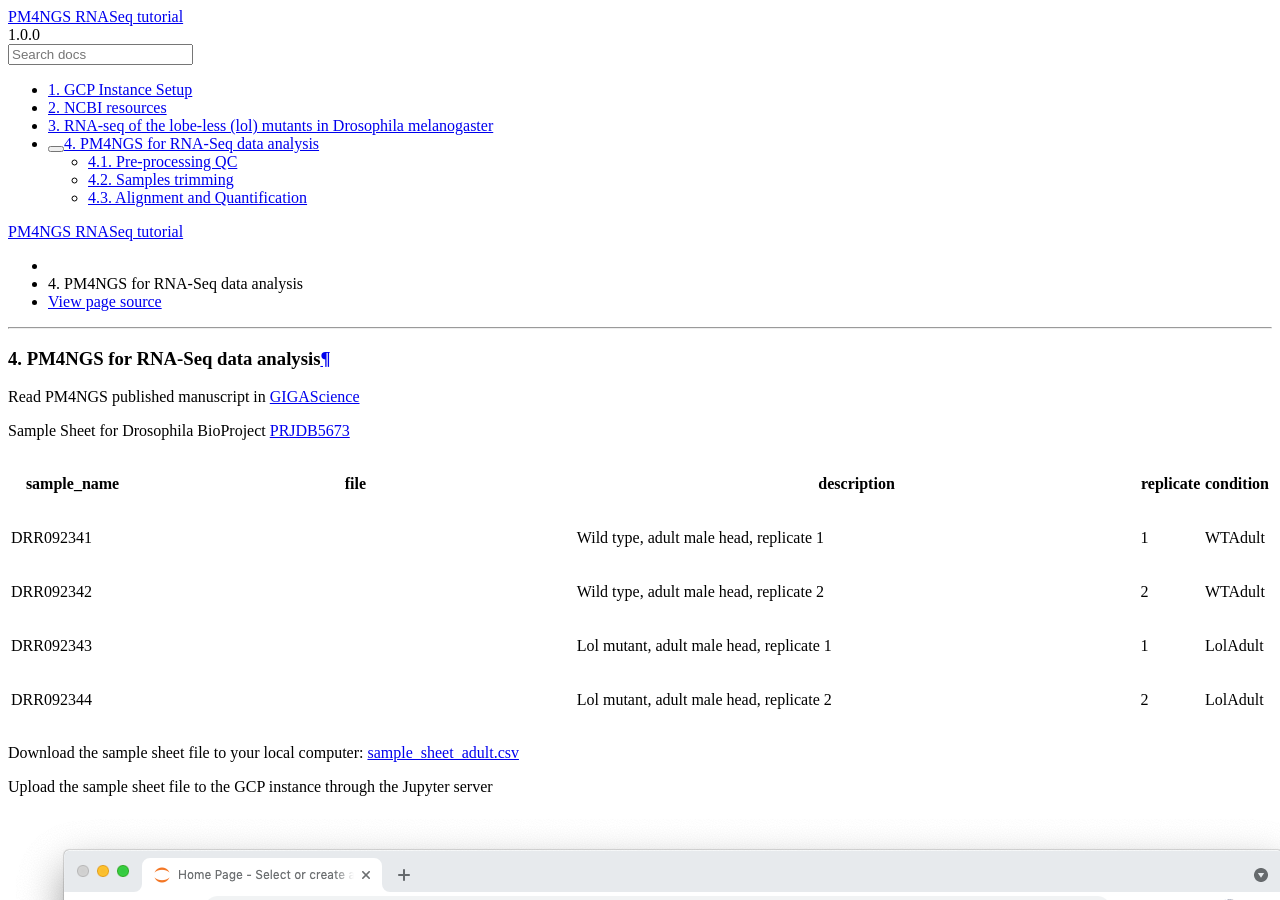
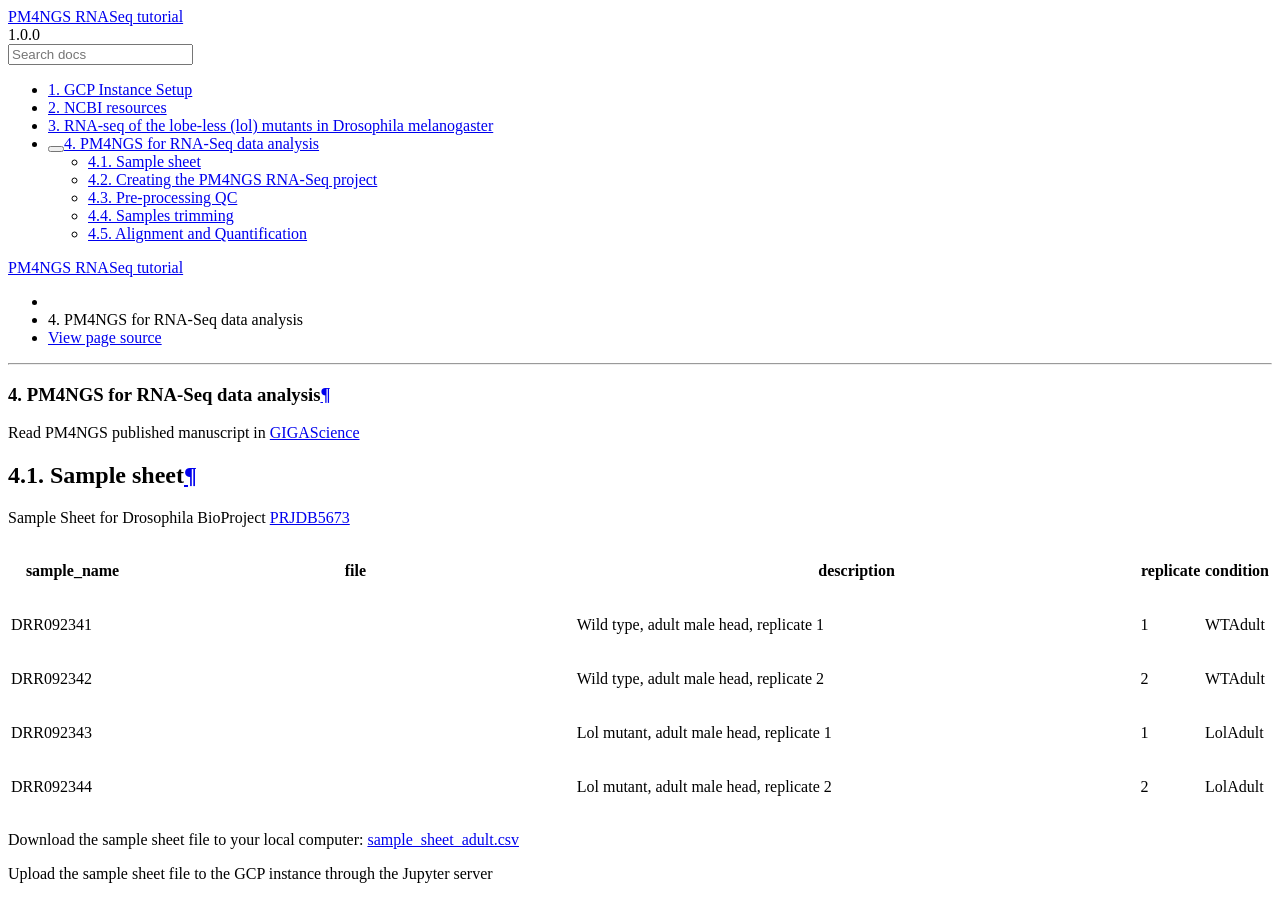
Before and after one commit to r78v10a07/pm4ngs-rnaseq-tutorial, a Sphinx documentation site: the page built from source/pm4ngs.rst, in a window 1280 px wide and 900 px high. Built offline with Sphinx 7.4.7 and the Read the Docs theme 2.0.0, drawn with Linux system fonts in a browser that asks for light colours; some of the changed text lies outside the part shown.

Commit message:
Adding new sections

```diff
--- a/source/pm4ngs.rst
+++ b/source/pm4ngs.rst
@@ -6,6 +6,9 @@
 Read PM4NGS published manuscript in GIGAScience_
 
 .. _GIGAScience: https://academic.oup.com/gigascience/article/10/1/giaa141/6067195
+
+Sample sheet
+------------
 
 Sample Sheet for Drosophila BioProject PRJDB5673_
 
@@ -24,6 +27,9 @@
 .. image:: /_images/jupyter-2.png
 
 .. image:: /_images/jupyter-3.png
+
+Creating the PM4NGS RNA-Seq project
+-----------------------------------
 
 Open a terminal to execute `pm4ngs-rnaseq`. This command will create an organizational data structure for the analysis.
 
```
